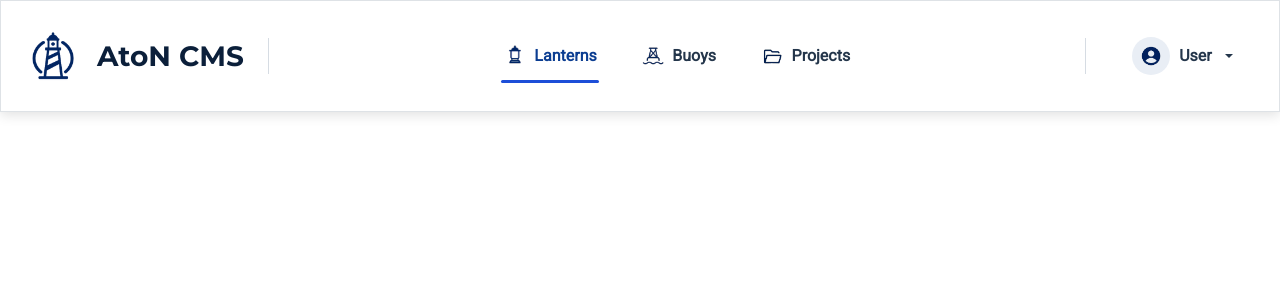
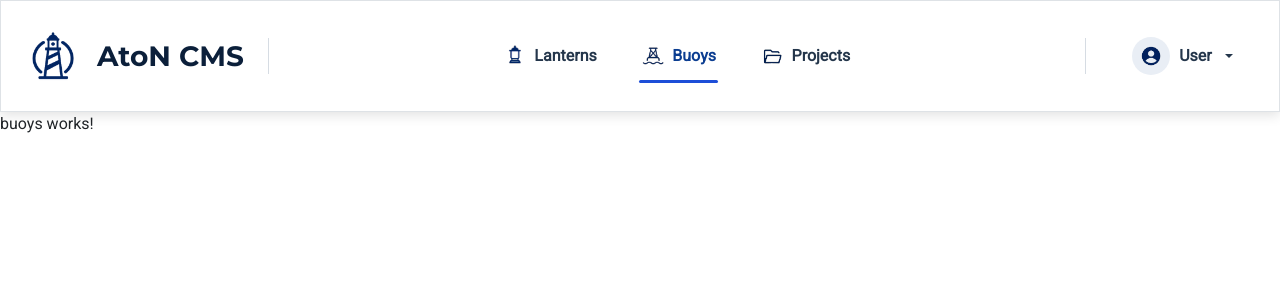
Before and after one commit to alfonsoscudiero/aton-cms, an Angular app: page /buoys in a window 1280 px wide. Before the commit this address led to /. Shown: the top 300 px of the page. Built offline with nearby package versions, Linux system fonts and the light colour scheme.

Commit message:
Implement routing for Lanterns and Buoys navigation

```diff
--- a/src/app/app-module.ts
+++ b/src/app/app-module.ts
@@ -1,7 +1,7 @@
 import { NgModule, provideBrowserGlobalErrorListeners } from '@angular/core';
 import { BrowserModule } from '@angular/platform-browser';
 
-import { AppRoutingModule } from './app-routing-module';
+import { AppRoutingModule } from './app-routing.module';
 import { App } from './app';
 import { Lanterns } from './lanterns/lanterns';
 import { Buoys } from './buoys/buoys';
--- a/src/app/app-routing-module.ts
+++ /dev/null
@@ -1,10 +0,0 @@
-import { NgModule } from '@angular/core';
-import { RouterModule, Routes } from '@angular/router';
-
-const routes: Routes = [];
-
-@NgModule({
-  imports: [RouterModule.forRoot(routes)],
-  exports: [RouterModule]
-})
-export class AppRoutingModule { }
--- a/src/app/header.html
+++ b/src/app/header.html
@@ -26,14 +26,14 @@
     <div class="collapse navbar-collapse" id="atonNavbar">
       <ul class="navbar-nav mx-auto">
         <li class="nav-item">
-          <a class="nav-link active" href="#">
+          <a class="nav-link" routerLink="/lanterns" routerLinkActive="active">
             <img src="../assets/images/lantern-icon.svg" alt="" class="nav-icon" />
             Lanterns
           </a>
         </li>
 
         <li class="nav-item">
-          <a class="nav-link" href="#">
+          <a class="nav-link" routerLink="/buoys" routerLinkActive="active">
             <img src="../assets/images/buoy-icon.svg" alt="" class="nav-icon" />
             Buoys
           </a>
```
